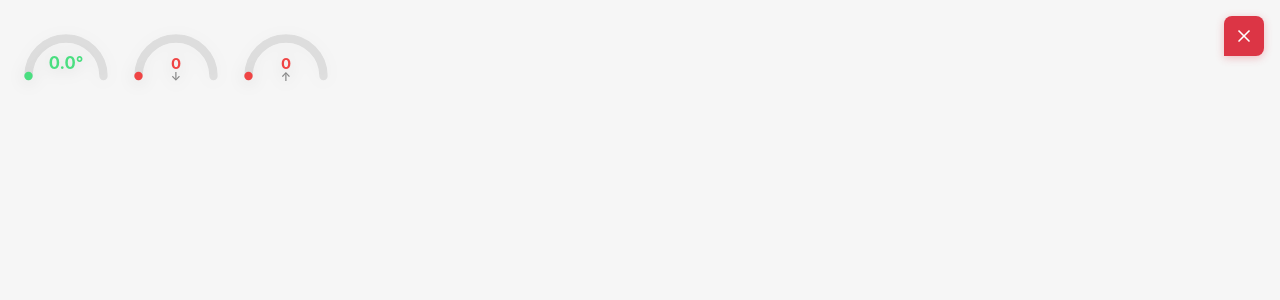
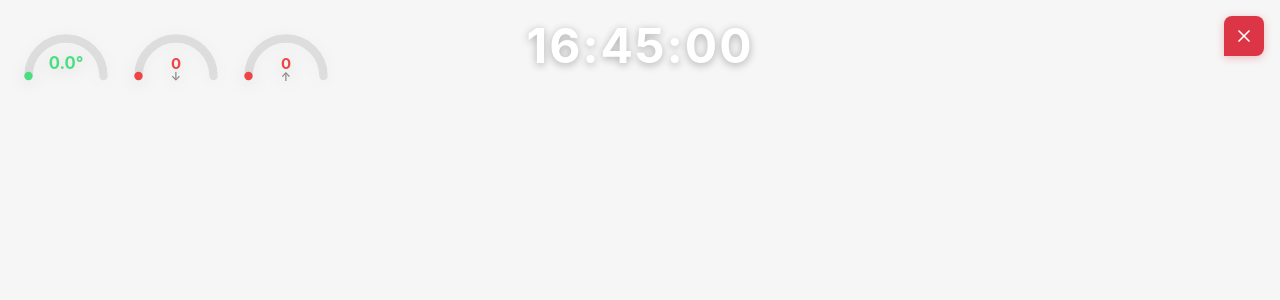
Before and after one commit to makhnanov/bro-draft, a Vue app: page / in a window 1280 px wide. Shown: the top 300 px of the page. Built offline with nearby package versions, Linux system fonts and the light colour scheme.

Commit message:
Add time

```diff
--- a/src/App.vue
+++ b/src/App.vue
@@ -7,8 +7,10 @@ const temperature = ref(0);
 const downloadSpeed = ref(0);
 const uploadSpeed = ref(0);
 const isSpeedTestError = ref(false);
+const currentTime = ref('');
 let tempIntervalId: number | null = null;
 let speedIntervalId: number | null = null;
+let timeIntervalId: number | null = null;
 
 // Вычисляем процент для прогресс-бара температуры (0-100°C -> 0-100%)
 const temperaturePercent = computed(() => {
@@ -120,11 +122,23 @@ async function checkNetworkSpeed() {
   }
 }
 
+function updateTime() {
+  const now = new Date();
+  const hours = String(now.getHours()).padStart(2, '0');
+  const minutes = String(now.getMinutes()).padStart(2, '0');
+  const seconds = String(now.getSeconds()).padStart(2, '0');
+  currentTime.value = `${hours}:${minutes}:${seconds}`;
+}
+
 async function closeApp() {
   await getCurrentWindow().close();
 }
 
 onMounted(() => {
+  // Запускаем время сразу
+  updateTime();
+  timeIntervalId = setInterval(updateTime, 1000);
+
   // Запускаем температуру сразу
   checkTemperature();
   tempIntervalId = setInterval(checkTemperature, 1000);
@@ -137,6 +151,9 @@ onMounted(() => {
 });
 
 onUnmounted(() => {
+  if (timeIntervalId !== null) {
+    clearInterval(timeIntervalId);
+  }
   if (tempIntervalId !== null) {
     clearInterval(tempIntervalId);
   }
@@ -147,6 +164,11 @@ onUnmounted(() => {
 </script>
 
 <template>
+  <!-- Часы сверху посередине -->
+  <div class="clock">
+    {{ currentTime }}
+  </div>
+
   <button class="close-button" @click="closeApp">
     <svg viewBox="0 0 24 24" class="close-icon">
       <line x1="18" y1="6" x2="6" y2="18" stroke="white" stroke-width="2" stroke-linecap="round"/>
@@ -267,6 +289,20 @@ onUnmounted(() => {
 </template>
 
 <style scoped>
+.clock {
+  position: fixed;
+  top: 16px;
+  left: 50%;
+  transform: translateX(-50%);
+  font-size: 48px;
+  font-weight: 700;
+  font-family: 'Inter', 'Arial', sans-serif;
+  color: #ffffff;
+  text-shadow: 0 2px 8px rgba(0, 0, 0, 0.3);
+  z-index: 1000;
+  letter-spacing: 2px;
+}
+
 .close-button {
   position: fixed;
   top: 16px;
```
